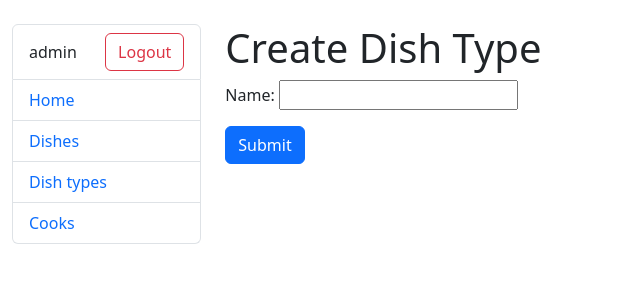
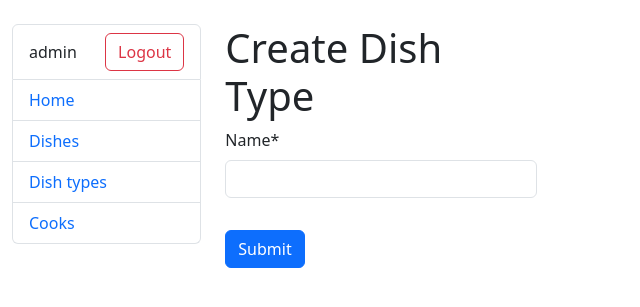
Before and after one commit to EduardoMoen/kitchen-service, a Django app: page /dish-types/create/ in a window 1280 px wide. Shown: the top 307 px of the page, without its empty margins (0-640 px from the left). Run offline with Django 5.2, Linux system fonts and the light colour scheme; a user stored in the database is signed in; some libraries are stand-ins or nearby versions.

Commit message:
improve create dish type form

```diff
--- a/templates/kitchen/dishtype_form.html
+++ b/templates/kitchen/dishtype_form.html
@@ -1,12 +1,15 @@
 {% extends "base.html" %}
+{% load crispy_forms_filters %}
 
 {% block title %}Dish Type{% endblock %}
 
 {% block content %}
-<h1>{{ object|yesno:"Update, Create" }} Dish Type</h1>
-<form method="post">
-  {% csrf_token %}
-  {{ form.as_p }}
-  <input class="btn btn-primary" type="submit" value="Submit">
-</form>
+<div class="col-4">
+  <h1>{{ object|yesno:"Update, Create" }} Dish Type</h1>
+  <form method="post">
+    {% csrf_token %}
+    {{ form|crispy }}
+    <input class="mt-3 btn btn-primary" type="submit" value="Submit">
+  </form>
+</div>
 {% endblock %}
```
Also changed, not shown: db.sqlite3.
